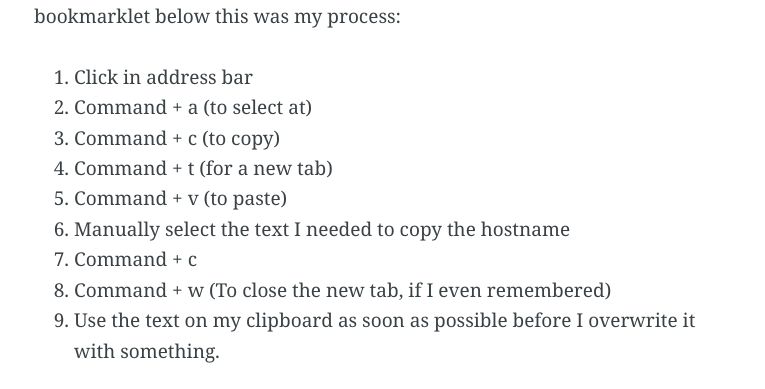
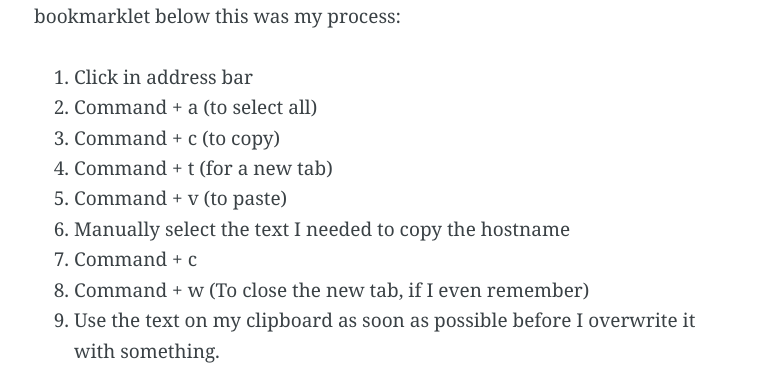
Before and after one commit to Helpful-Snippets/helpful-snippets.github.io, a Jekyll site: the page built from _posts/2014-03-31-copy-hostname-only-from-address-bar-in-chrome.markdown, in a window 1280 px wide and 900 px high, scrolled down 657 px. Shown: the part 166-555 px from the top of the window, without its empty margins (256-1021 px from the left). Built offline with Jekyll 4.4.1, drawn with Linux system fonts in a browser that asks for light colours; Markdown is read by kramdown in place of the engine named in the settings.

Commit message:
select at to select all

```diff
--- a/_posts/2014-03-31-copy-hostname-only-from-address-bar-in-chrome.markdown
+++ b/_posts/2014-03-31-copy-hostname-only-from-address-bar-in-chrome.markdown
@@ -13,13 +13,13 @@ At work I rely heavily on the domain/hostnames of our 200+. I frequently FTP int
 I want to show so that I can actually specify the text that I want to highlight and copy for use in an FTP client, iTerm2 or Basecamp. Before I wrote bookmarklet below this was my process:
 
  1.  Click in address bar
- 2.  Command + a (to select at)
+ 2.  Command + a (to select all)
  3.  Command + c (to copy)
  4.  Command + t (for a new tab)
  5.  Command + v (to paste)
  6.  Manually select the text I needed to copy the hostname
  7.  Command + c
- 8.  Command + w (To close the new tab, if I even remembered)
+ 8.  Command + w (To close the new tab, if I even remember)
  9.  Use the text on my clipboard as soon as possible before I overwrite it with something.
 
 I know that this process only takes about a second or two, but when I list out all the steps, it is kind of ridiculous to have to do something like this 50+ times a day.
```
